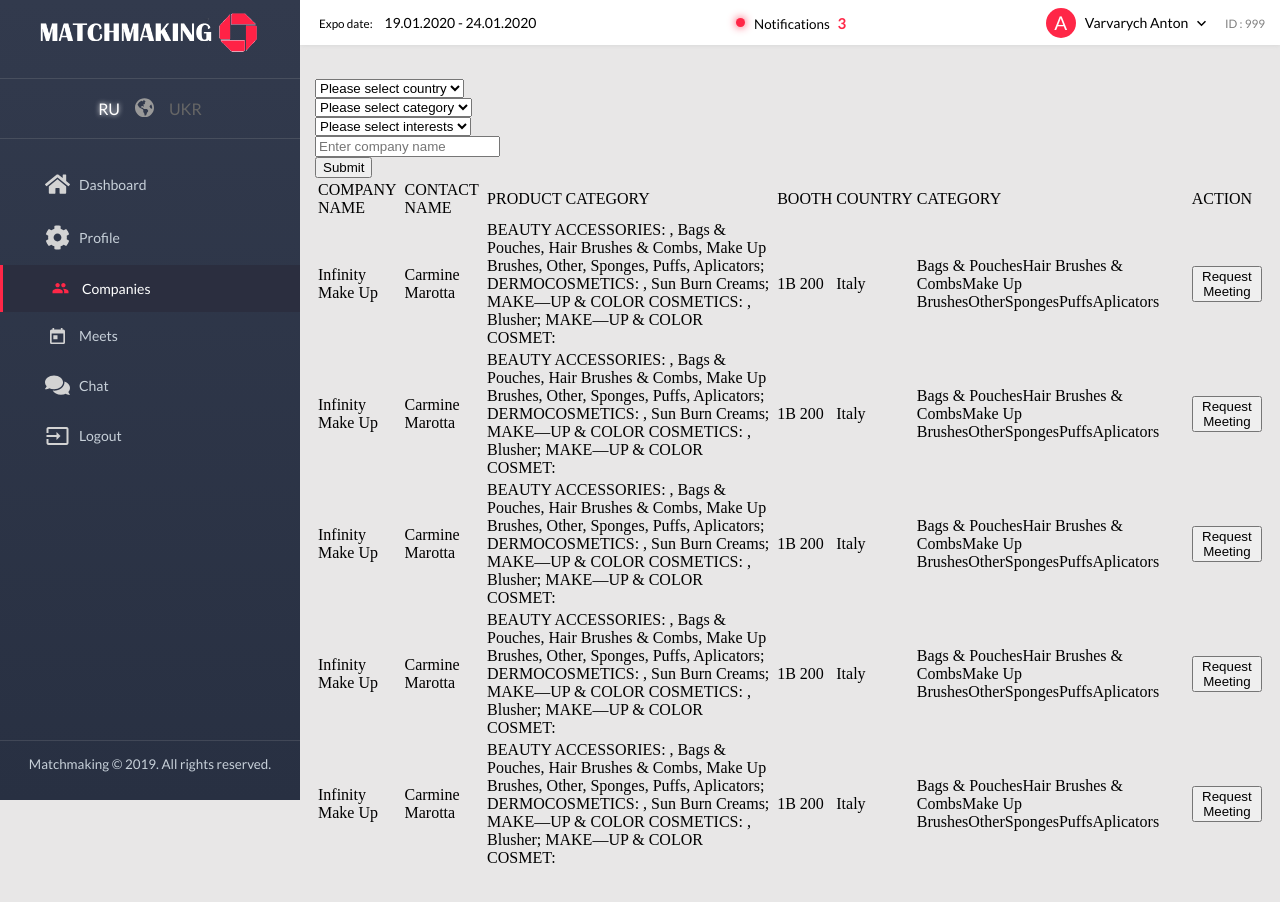
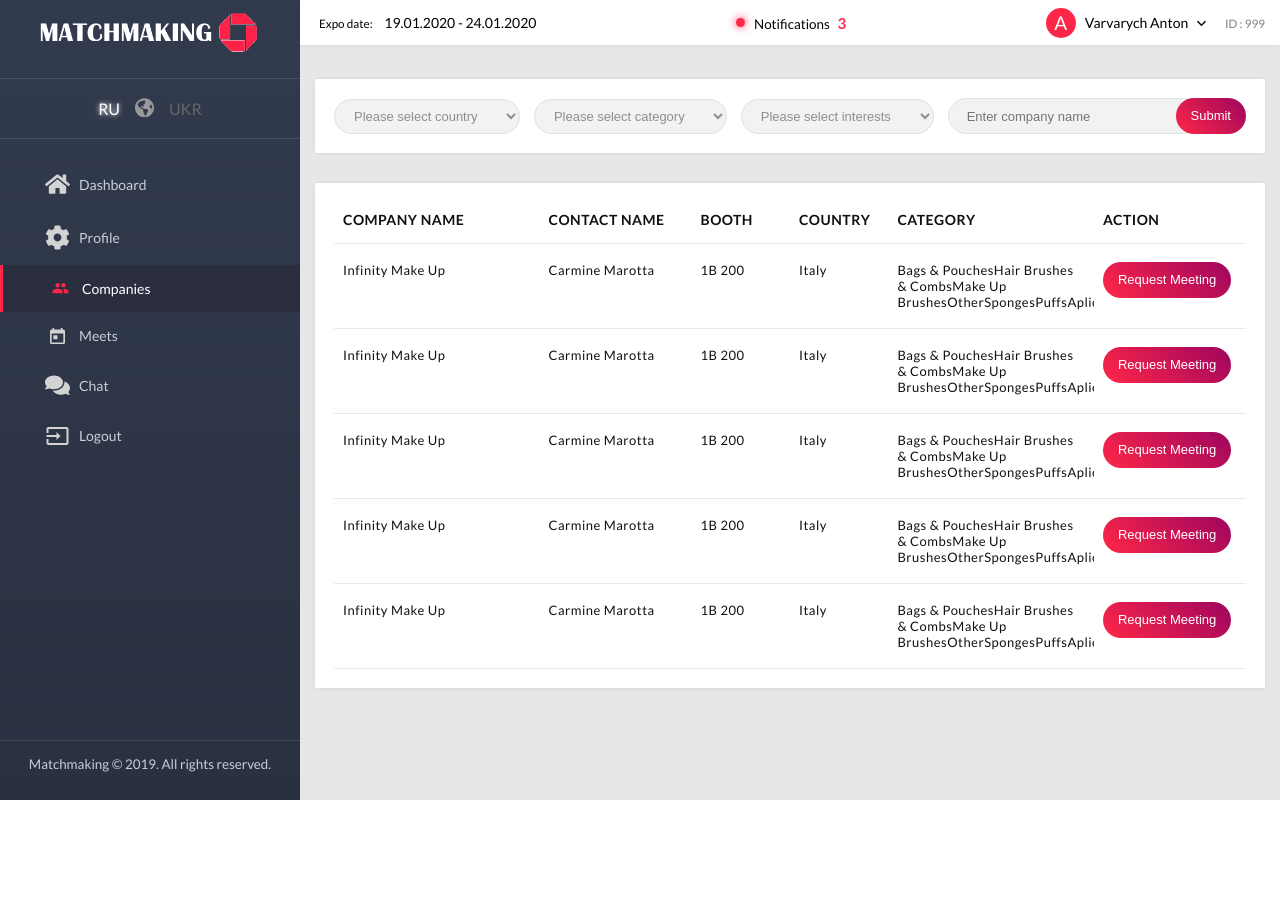
Before and after one commit to IgorSemenyk/matchmaking, a React (Create React App) app: page /companies in a window 1280 px wide. After the commit the page ends 800 px from the top, so only its background shows below. Built offline with nearby package versions, Linux system fonts and the light colour scheme.

Commit message:
styles for companies page containers

```diff
--- a/src/components/Main/Content/Companies/Companies.jsx
+++ b/src/components/Main/Content/Companies/Companies.jsx
@@ -40,35 +40,29 @@ const Companies = (props) => {
                 </div>
             </div>
             <div className={style.listContainer}>
-                <table>
-                    <thead>
-                    <tr>
-                        <td>COMPANY NAME</td>
-                        <td>CONTACT NAME</td>
-                        <td>PRODUCT CATEGORY</td>
-                        <td>BOOTH</td>
-                        <td>COUNTRY</td>
-                        <td>CATEGORY</td>
-                        <td>ACTION</td>
-                    </tr>
-                    </thead>
-                    <tbody>
-                        { props.companies.items.map( c => <tr key={c.id}>
-                            <td>{c.name}</td>
-                            <td>{c.contact}</td>
-                            <td>{c.description}</td>
-                            <td>{c.stand}</td>
-                            <td>{c.country}</td>
-                            <td>
-                                {c.category.map(category => <span>{category}</span>)}
-                            </td>
-                            <td>
-                                <button> Request Meeting </button>
-                            </td>
-                        </tr>)}
-                    </tbody>
+                <div className={style.companiesListHeaders}>
+                        <div>COMPANY NAME</div>
+                        <div>CONTACT NAME</div>
+                        <div>BOOTH</div>
+                        <div>COUNTRY</div>
+                        <div>CATEGORY</div>
+                        <div>ACTION</div>
+                </div>
+                <div className={style.companiesListContent}>
+                    { props.companies.items.map( c => <div className={style.companiesListRow} key={c.id}>
+                        <div>{c.name}</div>
+                        <div>{c.contact}</div>
+                        <div>{c.stand}</div>
+                        <div>{c.country}</div>
+                        <div>
+                            {c.category.map(category => <span>{category}</span>)}
+                        </div>
+                        <div>
+                            <button> Request Meeting </button>
+                        </div>
+                    </div>)}
+                </div>
 
-                </table>
             </div>
         </div>
     )
--- a/src/components/Main/Content/Companies/Companies.module.css
+++ b/src/components/Main/Content/Companies/Companies.module.css
@@ -0,0 +1,142 @@
+.companies {
+    font-family: 'Lato', sans-serif;
+}
+.filtersContainer {
+    display: flex;
+    flex-flow: row nowrap;
+    justify-content: space-between;
+    align-items: center;
+    background: white;
+    box-shadow: 0 0 5px lightgray;
+    padding: 19px;
+}
+.filtersContainer select {
+    background: #f2f2f2 no-repeat right;
+    height: 35px!important;
+    background-position: 94%;
+    border: 1px solid #E1E1E1;
+    padding: 5px 25px 5px 15px;
+    border-radius: 25px;
+    color: #8f8e8e;
+    font-size: 13px;
+    outline: none;
+    width: 100% !important;
+    -webkit-writing-mode: horizontal-tb !important;
+    text-rendering: auto;
+    letter-spacing: normal;
+    word-spacing: normal;
+    text-indent: 0px;
+    text-shadow: none;
+    display: inline-block;
+    text-align: start;
+    align-items: center;
+    white-space: pre;
+    -webkit-rtl-ordering: logical;
+    cursor: default;
+    list-style: none;
+}
+.filtersContainer input {
+    background: #f2f2f2 no-repeat right;
+    height: 24px!important;
+    background-position: 94%;
+    border: 1px solid #E1E1E1;
+    border-radius: 25px;
+    color: #8f8e8e;
+    font-size: 13px;
+    outline: none;
+    width: 100% !important;
+    -webkit-writing-mode: horizontal-tb !important;
+    text-rendering: auto;
+    letter-spacing: normal;
+    word-spacing: normal;
+    text-indent: 0px;
+    text-shadow: none;
+    display: inline-block;
+    text-align: start;
+    align-items: center;
+    white-space: pre;
+    -webkit-rtl-ordering: logical;
+    cursor: default;
+    list-style: none;
+    padding: 5px 18px;
+}
+button {
+    position: relative;
+    background: #eb008a;
+    background: -webkit-linear-gradient(45deg, #FF2747, #9e055f) !important;
+    background: linear-gradient(45deg, #FF2747, #9e055f) !important;
+    color: #fff;
+    font-size: 13px;
+    padding: 7px 15px;
+    border-radius: 25px;
+    font-weight: 400;
+    border: none;
+    transition: 0.5s;
+    text-transform: capitalize;
+    vertical-align: middle;
+    line-height: 22px;
+}
+.listContainer {
+    background: white;
+    box-shadow: 0 0 5px lightgray;
+    padding: 19px;
+    margin-top: 30px;
+}
+.companiesListHeaders > div {
+    color: #111;
+    font-size: 14px;
+    text-transform: uppercase;
+    border-bottom: 1px solid #e9e9e9;
+    border-collapse: collapse;
+    letter-spacing: 0.5px;
+    width: 16.65%;
+    font-weight: bold;
+    padding: 9px;
+    padding-bottom: 15px;
+}
+.companiesListHeaders {
+    display: flex;
+    flex-flow: row nowrap;
+    justify-content: space-between;
+}
+.companiesListRow {
+    display: flex;
+    flex-flow: row nowrap;
+    justify-content: space-between;
+    padding: 9px 0;
+    border-bottom: 1px solid #e9e9e9;
+}
+.companiesListRow > div {
+    color: #111;
+    font-size: 13px;
+    border-collapse: collapse;
+    letter-spacing: 0.5px;
+    width: 16.65%;
+    padding: 9px;
+    overflow: hidden;
+}
+.companiesListRow > div:nth-child(3) {
+    width: 10%;
+}
+.companiesListRow > div:nth-child(5) {
+    width: 23.3%;
+}
+.companiesListRow > div:nth-child(4) {
+    width: 10%;
+}
+.companiesListRow > div:nth-child(1) {
+    width: 23.3%;
+}
+
+.companiesListHeaders > div:nth-child(3) {
+    width: 10%;
+}
+.companiesListHeaders > div:nth-child(5) {
+    width: 23.3%;
+}
+.companiesListHeaders > div:nth-child(4) {
+    width: 10%;
+}
+.companiesListHeaders > div:nth-child(1) {
+    width: 23.3%;
+}
--- a/src/components/Main/Main.jsx
+++ b/src/components/Main/Main.jsx
@@ -9,7 +9,8 @@ import Dashboard from "./Content/Dashboard/Dashboard";
 import ProfileContainer from "./Content/Profile/ProfileContainer";
 import CompaniesContainer from "./Content/Companies/CompaniesContainer";
 
-let Main = () => {
+let
+    Main = () => {
     return(
         <main className={style.mainContainer}>
             <header>
```
